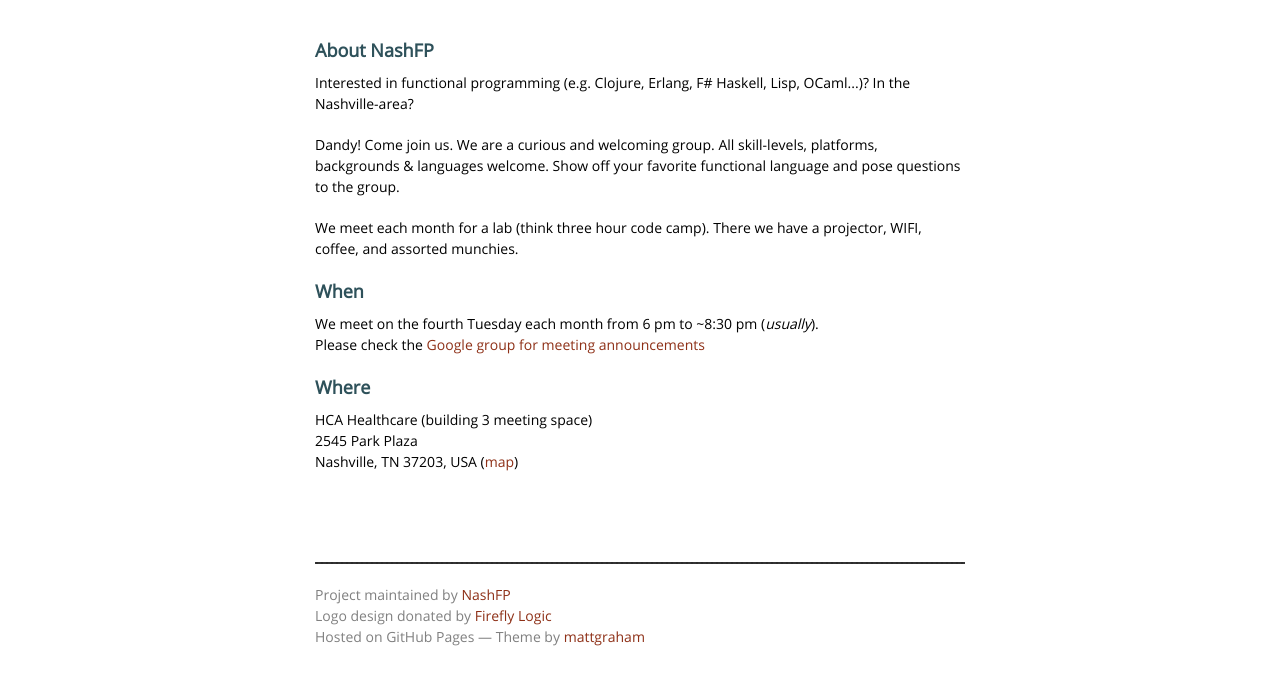
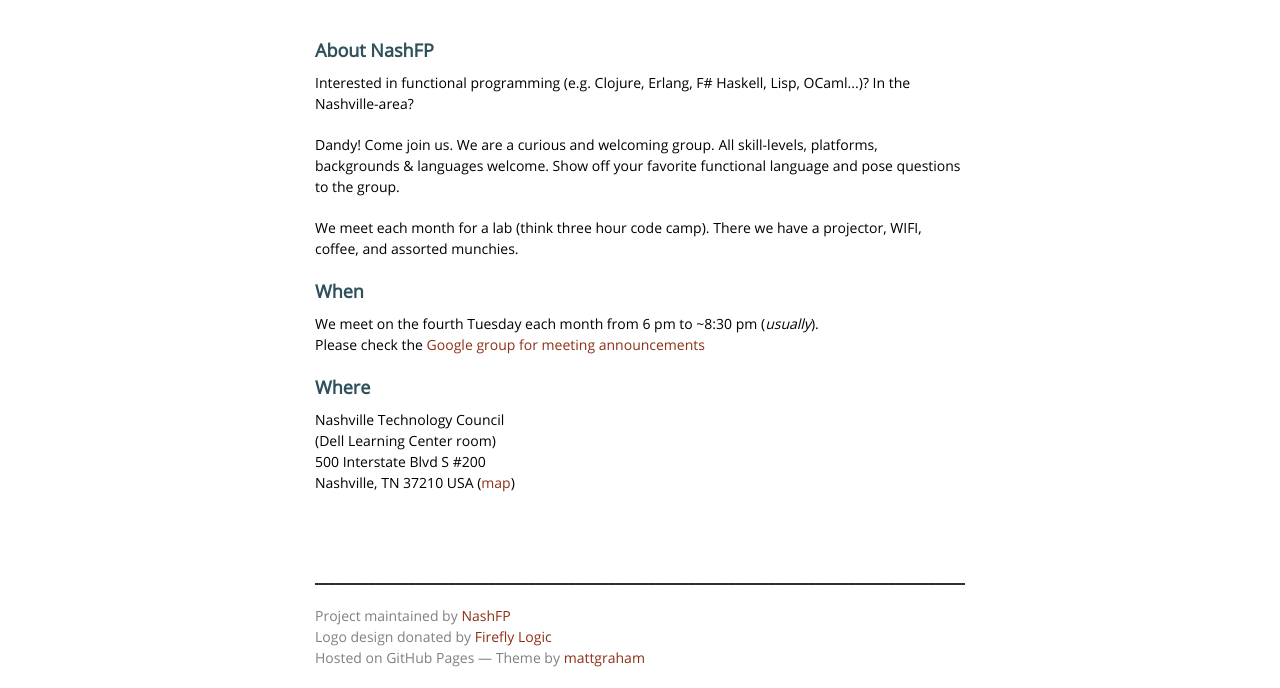
Before and after one commit to NashFP/nashfp.github.com, a plain HTML site: page index.html in a window 1280 px wide. Shown: the part 257-945 px from the top of the page. Before the commit the page ends 924 px from the top, so only its background shows below. Drawn offline with nearby package versions, Linux system fonts and the light colour scheme.

Commit message:
Update index.html
Updated address to NTC

```diff
--- a/index.html
+++ b/index.html
@@ -52,12 +52,21 @@
               Please check the <a href="https://groups.google.com/forum/?fromgroups#!forum/nashfp">Google group for meeting announcements</a></p>
 
           <h3>Where</h3>
+
+
+          <span>
+            Nashville Technology Council<br />
+            (Dell Learning Center room)<br />
+            500 Interstate Blvd S #200<br />
+            Nashville, TN 37210 USA (<a href="https://goo.gl/maps/beKtqG28sFw">map</a>)<br />
+          </span>
+        <!--
           <span>
             HCA Healthcare (building 3 meeting space)<br />
             2545 Park Plaza<br />
             Nashville, TN 37203, USA (<a href="https://goo.gl/maps/tbQypcJNFZC2">map</a>)<br />
           </span>
-
+         -->
           <!--
           (JULY MEETING - Note: different venue)
           <br/>Eventbrite Cafe
```
